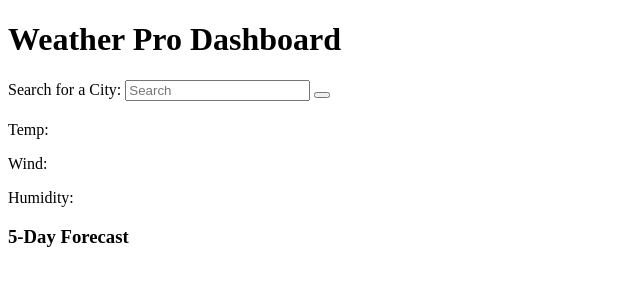
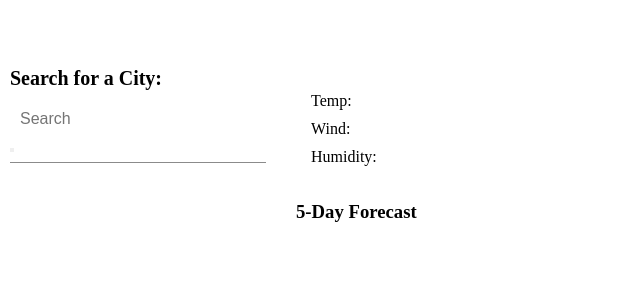
Before and after one commit to AFICRECY/weather-pro, a plain HTML site: page index.html in a window 1280 px wide. Shown: the whole page, without its empty margins (0-640 px from the left). Drawn offline with Linux system fonts and the light colour scheme.

Commit message:
matched the classes in css and created initial layout using flex properties

```diff
--- a/assets/style.css
+++ b/assets/style.css
@@ -0,0 +1,123 @@
+
+* {
+    margin: 0;
+    padding: 0;
+  }
+
+.flex {
+    display: flex;
+  }
+
+  .flex_col {
+    flex-direction: column;
+  }
+
+  .flex_center {
+    justify-content: center;
+    align-items: center;
+  }
+
+  .flex_start {
+    justify-content: flex-start;
+    align-items: flex-start;
+  }
+
+.header {
+    padding: 10px 20px;
+    background-color: var(--bg-primary-color);
+    color: white;
+    font-weight: 800;
+    text-align: center;
+  }
+
+.container {
+    width: 100%;
+    height: 100%;
+    gap: 20px;
+  }
+
+
+.result_wrapper {
+    width: 60%;
+    gap: 20px;
+    padding: 10px 0;
+  }
+
+.search_wrapper {
+    width: 20%;
+    display: flex;
+    flex-direction: column;
+    justify-content: center;
+    gap: 10px;
+    padding: 10px;
+  }
+
+
+.form {
+    display: flex;
+    flex-direction: column;
+    justify-content: space-between;
+    align-items: flex-start;
+    gap: 10px;
+  }
+
+
+.form label {
+    font-size: 20px;
+    font-weight: 600;
+  }
+
+.form input[type="text"] {
+    width: 100%;
+    font-size: 16px;
+    border: 1px solid var(--border-color);
+    border-radius: var(--border-radius-primary);
+    padding: 10px;
+    box-sizing: border-box;
+}
+
+.divider {
+    width: 100%;
+    height: 1px;
+    background-color: rgb(139, 139, 139);
+  }
+
+.search_history {
+    width: 100%;
+    gap: 10px;
+  }
+
+.city_info {
+    font-size: 28px;
+    align-items: center;
+    gap: 10px;
+  }
+
+.current_status {
+    width: 100%;
+    gap: 10px;
+    border: 1px solid var(--border-color);
+    border-radius: var(--border-radius-primary);
+    padding: 15px;
+  }
+
+.future_forecast {
+    width: 100%;
+    gap: 10px;
+  }
+
+
+.card_wrapper {
+    width: 100%;
+    flex-wrap: wrap;
+    gap: 15px;
+  }
+
+
+i {
+    width: 100%;
+    height: 100%;
+    display: block;
+    background-repeat: no-repeat;
+    background-size: cover;
+  }
--- a/index.html
+++ b/index.html
@@ -16,10 +16,10 @@
 <body>
     <header>
         <h1 class="header">Weather Pro Dashboard</h1>
-      </header>
+    </header>
 
     <main>
-        <section class= "container">
+        <section class= "container flex flex_start">
             <div class="search_wrapper">
                 <form class="form">
                     <label for="search_box">Search for a City:</label>
@@ -27,11 +27,11 @@
                     <button type="submit" id="search_btn" value="Search"></button>
                 </form>
                 <div class="divider"></div>
-                <div class="search_history"></div>
+                <div class="search_history flex flex_col"></div>
             </div>
-            <div class="result_wrapper">
-                <div class="current_status">
-                  <h2 class="city_info">
+            <div class="result_wrapper flex flex_col flex_start">
+                <div class="current_status flex flex_col">
+                  <h2 class="city_info flex">
                      <div class="weather_icon">
                         <i></i>
                      </div>
@@ -40,9 +40,9 @@
                     <p class="info wind">Wind:</p>
                     <p class="info humidity">Humidity:</p>
                 </div>
-                <div class="future_forecast">
+                <div class="future_forecast flex flex_col">
                     <h3 class="title">5-Day Forecast</h3>
-                    <div class="forecast_wrapper">
+                    <div class="forecast_wrapper flex">
 
 
 
```
